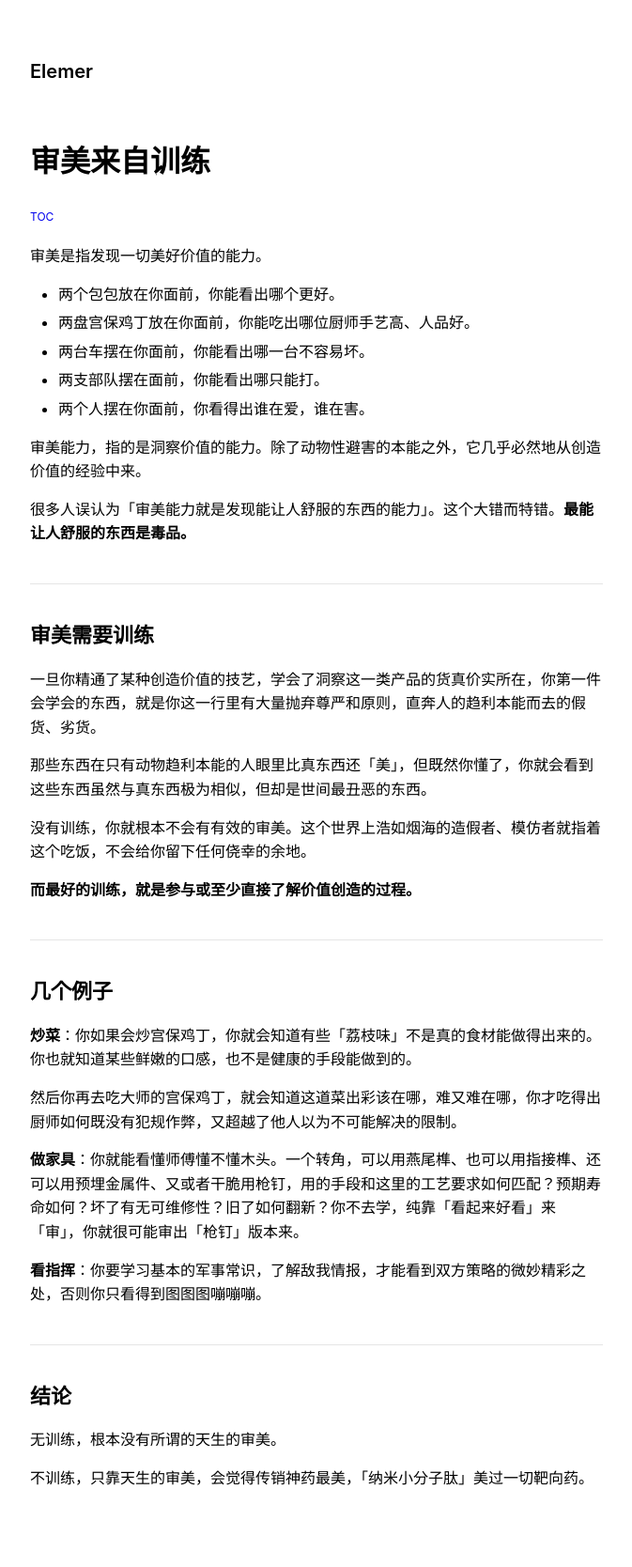
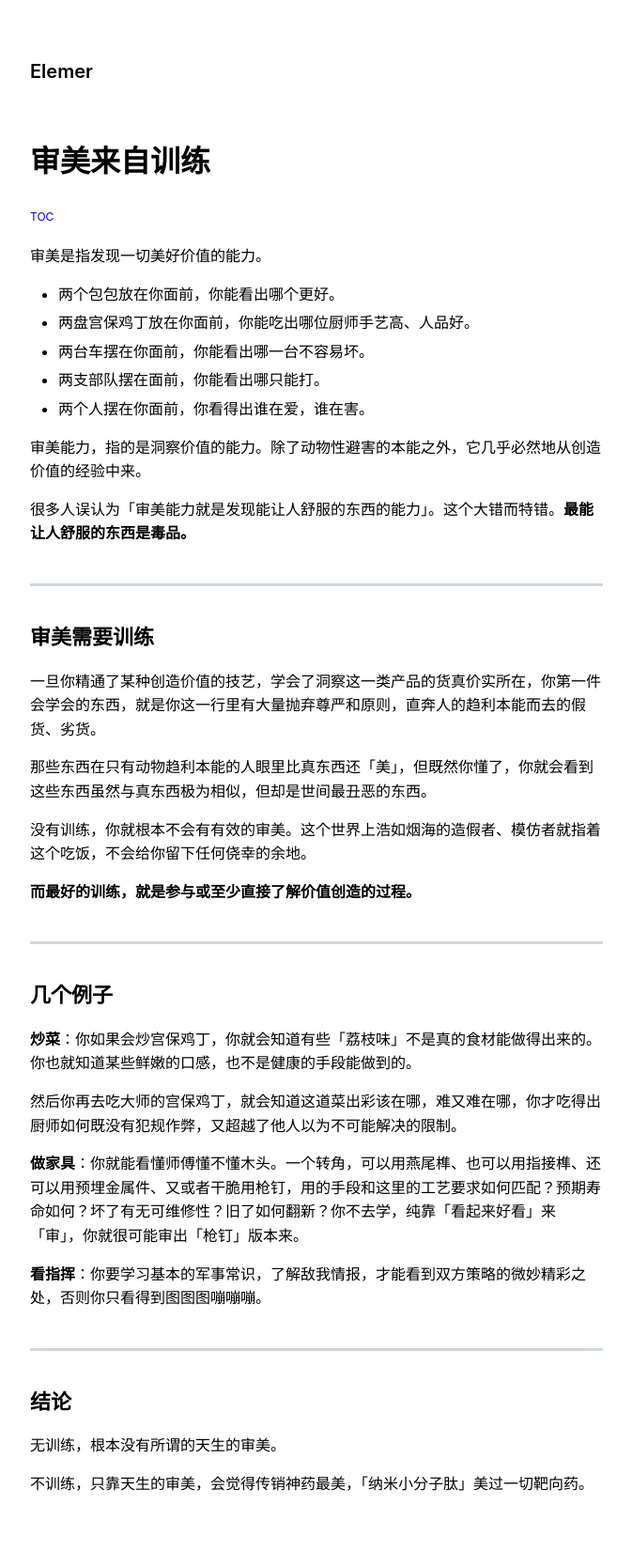
Before and after one commit to elemer1/elemer1.github.io, a Jekyll site: the page built from _markdown/审美来自训练.md, in a window 1280 px wide. Shown: the whole page at 94% size, without its empty margins (303-976 px from the left). Built offline with Jekyll 4.4.1, drawn with Linux system fonts in a browser that asks for light colours.

Commit message:
Thicken hr divider from 1px to 3px
The 1px #e5e5e5 line was nearly invisible, so --- separators read as
blank space. Use 3px #d0d7de for a clearly visible section break.

https://claude.ai/code/session_01WfwWJGfWqUFAhARm4QqEU6

```diff
--- a/_layouts/default.html
+++ b/_layouts/default.html
@@ -61,7 +61,7 @@
     main blockquote p:first-child{margin-top:0}
     main blockquote p:last-child{margin-bottom:0}
     main img{max-width:100%;height:auto;display:block}
-    main hr{border:0;border-top:1px solid #e5e5e5;margin:40px 0}
+    main hr{border:0;border-top:3px solid #d0d7de;margin:40px 0}
     main pre{overflow-x:auto;max-width:100%;background:#f6f8fa;padding:14px 16px;border-radius:6px;font-size:14px;line-height:1.5;margin:20px 0}
     main code,main a{overflow-wrap:anywhere;word-break:break-word}
     main code{font-family:ui-monospace,SFMono-Regular,"SF Mono",Menlo,Consolas,monospace;font-size:.9em;padding:2px 5px;background:#f6f8fa;border-radius:4px}
```
